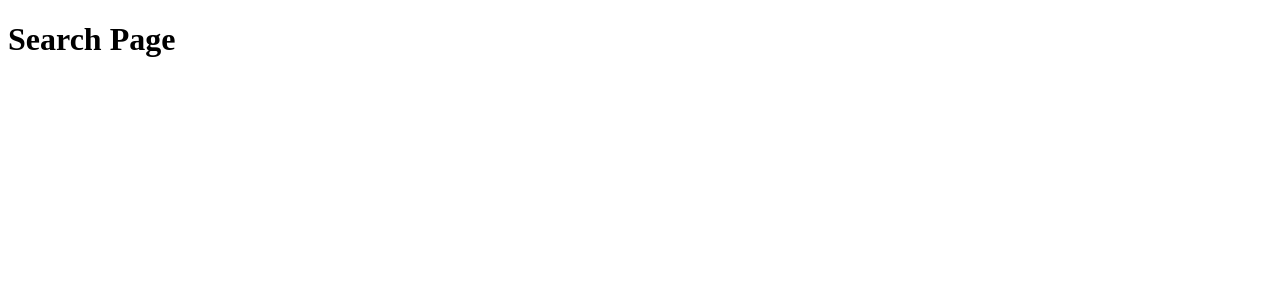
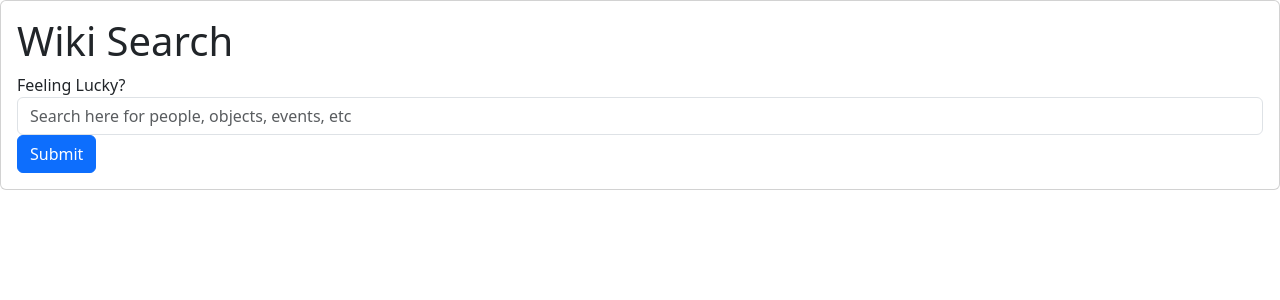
Before and after one commit to JohnMags99/JMDistWebAppProject, a Flask app: page / in a window 1280 px wide. Shown: the top 300 px of the page. Run offline with Flask 3, Linux system fonts and the light colour scheme.

Commit message:
search.html includes search script, and bootstrap alert.
Results page needs to be added and main.py updated so result is redirected.

Search js script to be removed.

```diff
--- a/requirements.txt
+++ b/requirements.txt
@@ -19,3 +19,6 @@ Flask-User==1.0.2.2
 Flask-Bcrypt==1.0.1
 #MySQL
 mysql-connector-python==9.2.0
+#Provided Resources
+wikipedia==1.4.0
+paramiko==3.5.1
--- a/templates/search.html
+++ b/templates/search.html
@@ -2,9 +2,38 @@
 <html lang="en">
 <head>
     <meta charset="UTF-8">
-    <title>Title</title>
+    <title>Search</title>
+    <!--Bootstrap Framework CDN-->
+    <link href="https://cdn.jsdelivr.net/npm/bootstrap@5.3.3/dist/css/bootstrap.min.css" rel="stylesheet"
+          integrity="sha384-QWTKZyjpPEjISv5WaRU9OFeRpok6YctnYmDr5pNlyT2bRjXh0JMhjY6hW+ALEwIH" crossorigin="anonymous">
+    <script src="https://cdn.jsdelivr.net/npm/bootstrap@5.3.3/dist/js/bootstrap.bundle.min.js"
+            integrity="sha384-YvpcrYf0tY3lHB60NNkmXc5s9fDVZLESaAA55NDzOxhy9GkcIdslK1eN7N6jIeHz"
+            crossorigin="anonymous"></script>
+    <!--Error Script for submitting-->
+    <script>
+        function search() {
+            //Event Handler for search error
+            document.getElementById("formatError").innerHTML = "<div class=\"alert alert-danger\" role=\"alert\">\n"+
+            "<b>"+"I have no clue! Please search something else"+"\n"+"</b>"+
+            "</div>";
+        }
+    </script>
 </head>
 <body>
-<h1>Search Page</h1>
+<div class="card">
+    <div class="card-body">
+        <h1 class="card-title">Wiki Search</h1>
+        <!--onsubmit returns false to avoid screen refreshing-->
+        <form onsubmit="return false">
+            <div>
+                <div id="formatError"></div>
+                <label for="wSearch">Feeling Lucky?</label>
+                <input type="search" class="form-control" id="wSearch"
+                       placeholder="Search here for people, objects, events, etc">
+            </div>
+            <button type="submit" class="btn btn-primary" onclick="search()">Submit</button>
+        </form>
+    </div>
+</div>
 </body>
 </html>
```
Also changed, not shown: static/searchStyle.css (added).
